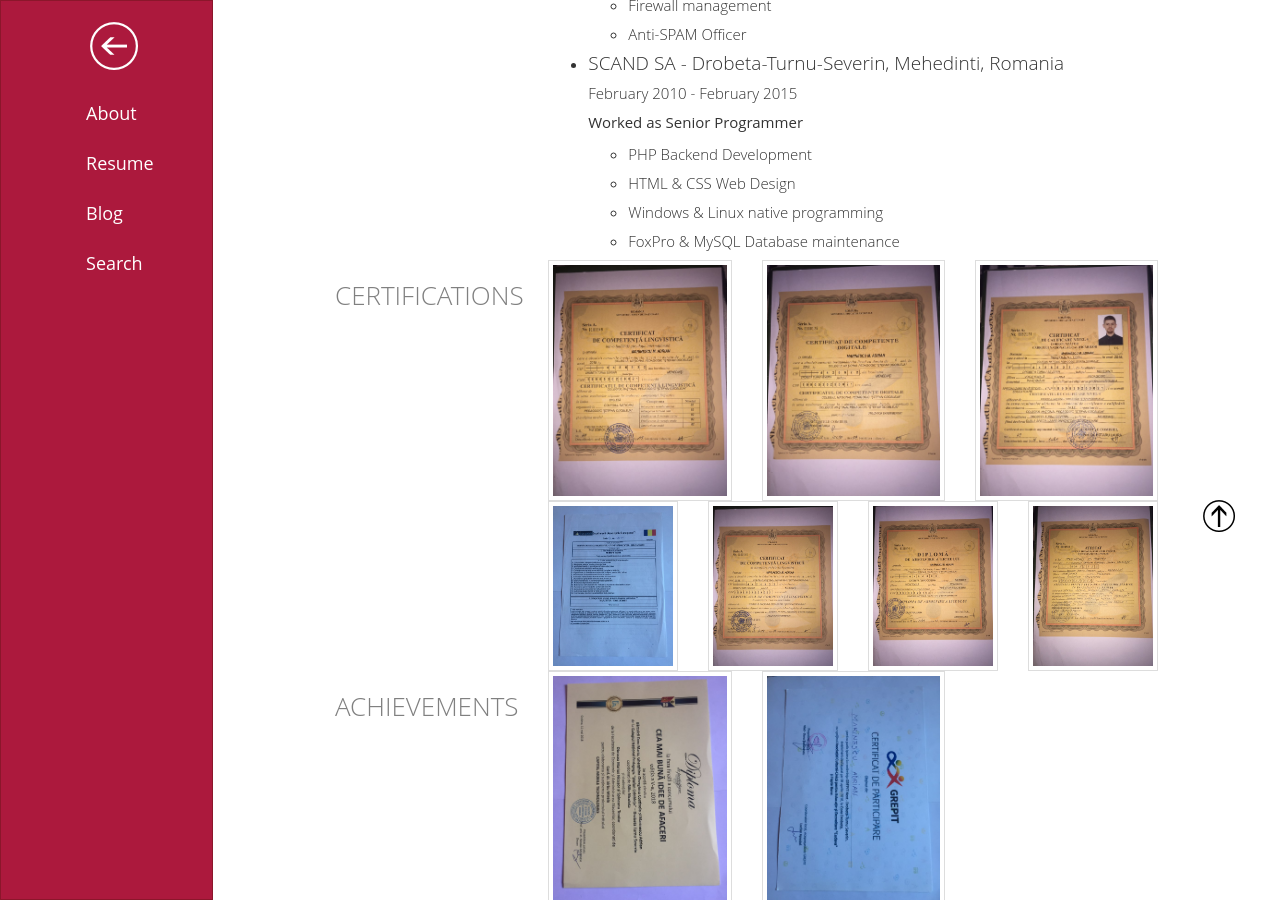
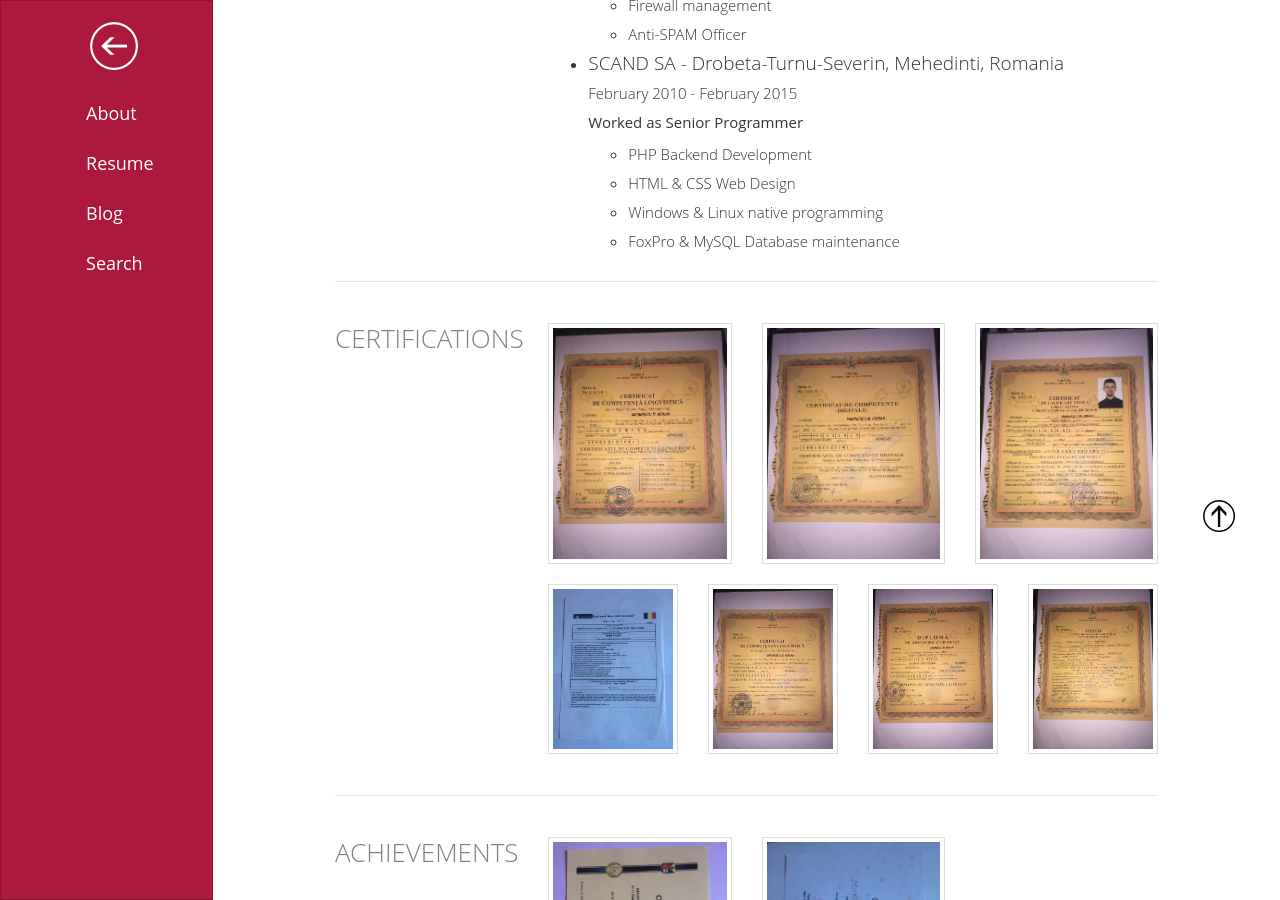
Before and after one commit to marinescuadrian/marinescuadrian.github.io, a Jekyll site: the page built from resume/index.md, in a window 1280 px wide and 900 px high, scrolled down 791 px. Built offline with Jekyll 4.4.1, drawn with Linux system fonts in a browser that asks for light colours.

Commit message:
HTML fixes

```diff
--- a/resume/index.md
+++ b/resume/index.md
@@ -72,12 +72,13 @@ Developed and auditted several Ethereum Smart Contracts, forked and optimised bl
 		</ul>
 	</div>
 </section>
+<hr/>
 <section class="row">
 	<header class="col-md-3">
 		<h3 style="text-transform:uppercase;color:gray">Certifications</h3>
 	</header>
 	<div class="col-md-9">
-		<div class="row">
+		<div class="row" style="margin-top: 20px;">
 			<div class="col-md-4">
 				<img class="img-responsive image-center thumbnail" src="{{site.url}}/img/resume/diploma_school_english.jpg" alt="Advanced English Level Certificate" />
 			</div>
@@ -88,7 +89,7 @@ Developed and auditted several Ethereum Smart Contracts, forked and optimised bl
 				<img class="img-responsive image-center thumbnail" src="{{site.url}}/img/resume/diploma_school_m4.jpg" alt="Collage Certificate level 4" />
 			</div>
 		</div>
-		<div class="row">
+		<div class="row" style="margin-top: 20px; margin-bottom: 20px;">
 			<div class="col-md-3">
 				<img class="img-responsive image-center thumbnail" src="{{site.url}}/img/resume/diploma_school_europass.jpg" alt="Europenean Teaching Certificate" />
 			</div>
@@ -104,12 +105,13 @@ Developed and auditted several Ethereum Smart Contracts, forked and optimised bl
 		</div>
 	</div>
 </section>
+<hr/>
 <section class="row">
 	<header class="col-md-3">
 		<h3 style="text-transform:uppercase;color:gray">Achievements</h3>
 	</header>
 	<div class="col-md-9">
-		<div class="row">
+		<div class="row" style="margin-top: 20px;">
 			<div class="col-md-4">
 				<img class="img-responsive image-center thumbnail" src="{{site.url}}/img/resume/award_best_business.jpg" alt="Award for Best Business Idea" />
 			</div>
```
